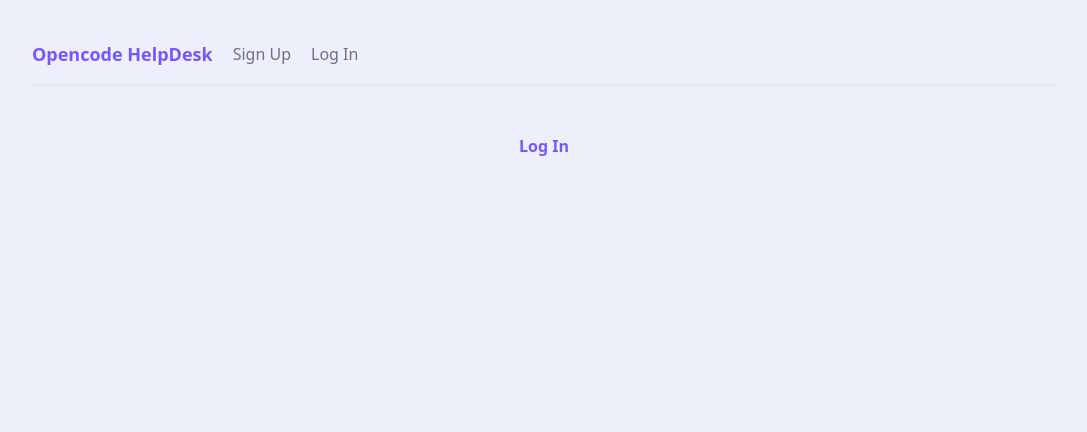
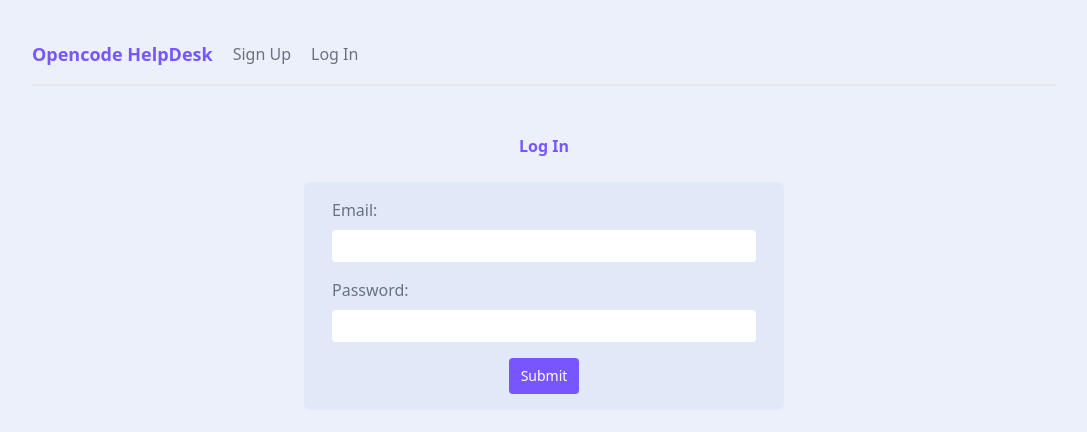
Before and after one commit to amirhoprogrammer/opencode-helpdesk, a Next.js app: page /login in a window 1280 px wide. Shown: the top 432 px of the page, without its empty margins (96-1183 px from the left). Built offline with nearby package versions, Linux system fonts and the light colour scheme.

Commit message:
add form in login & signup

```diff
--- /dev/null
+++ b/app/(auth)/AuthForm.jsx
@@ -0,0 +1,32 @@
+"use client";
+
+import React, { useState } from "react";
+
+function AuthForm({ handleSubmit }) {
+  const [email, setEmail] = useState("");
+  const [password, setPassword] = useState("");
+  return (
+    <form onSubmit={(e) => handleSubmit(e, email, password)}>
+      <label>
+        <span>Email:</span>
+        <input
+          type="email"
+          onChange={(e) => setEmail(e.target.value)}
+          value={email}
+          required
+        />
+      </label>
+      <label>
+        <span>Password:</span>
+        <input
+          type="Password"
+          onChange={(e) => setPassword(e.target.value)}
+          value={password}
+          required
+        />
+      </label>
+      <button className="btn-primary">Submit</button>
+    </form>
+  );
+}
+export default AuthForm;
--- a/app/(auth)/login/page.jsx
+++ b/app/(auth)/login/page.jsx
@@ -1,7 +1,18 @@
+"use client";
+
+import AuthForm from "../AuthForm";
+
 function Login() {
+  const handleSubmit = async (e, email, password) => {
+    e.preventDefault();
+    console.log("User Login", email, password);
+  };
+
   return (
     <main>
       <h2 className="text-center">Log In</h2>
+
+      <AuthForm handleSubmit={handleSubmit} />
     </main>
   );
 }
--- a/app/(auth)/signup/page.jsx
+++ b/app/(auth)/signup/page.jsx
@@ -1,7 +1,17 @@
+"use client";
+
+import AuthForm from "../AuthForm";
+
 function SignUp() {
+  const handleSubmit = async (e, email, password) => {
+    e.preventDefault();
+    console.log("User SignUp", email, password);
+  };
   return (
     <main>
       <h2 className="text-center">Sign Up</h2>
+
+      <AuthForm handleSubmit={handleSubmit} />
     </main>
   );
 }
```
